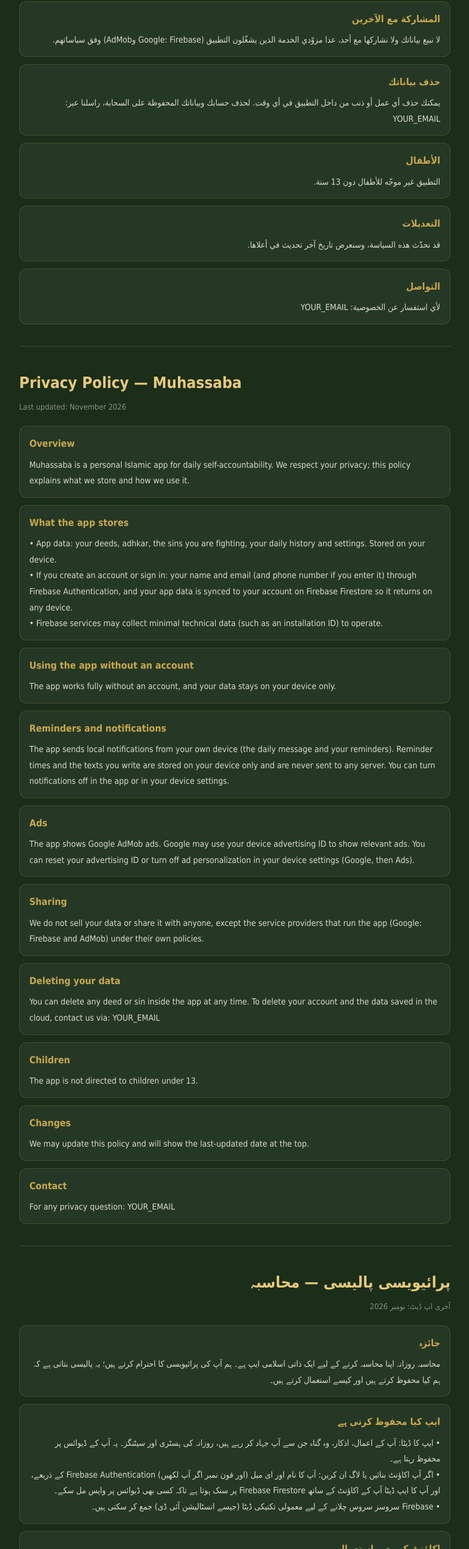
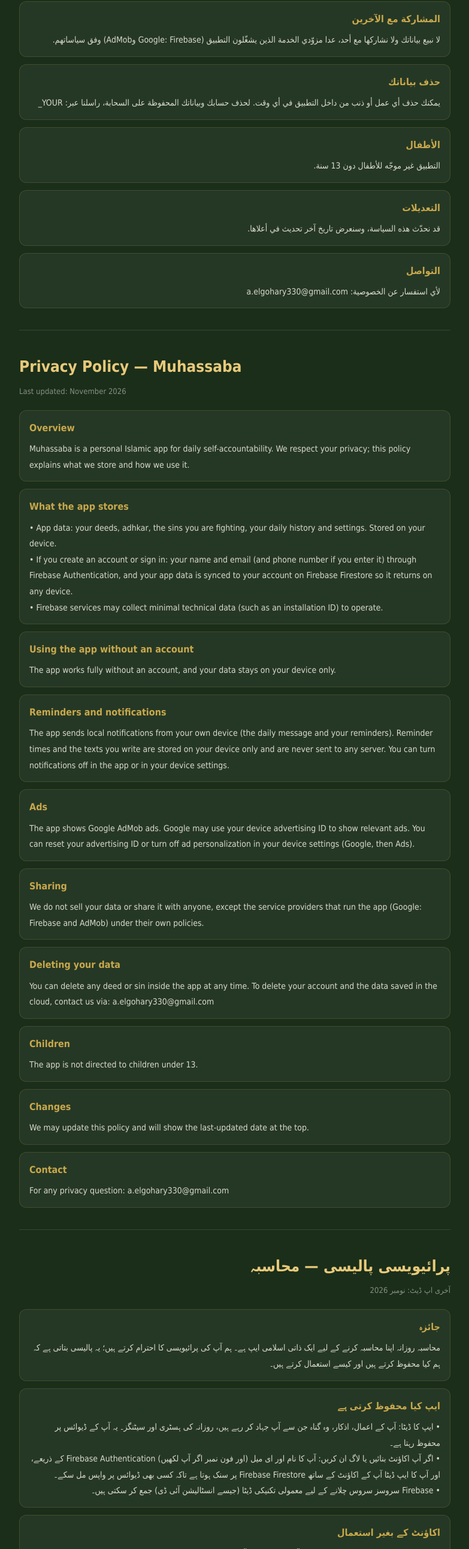
Before and after one commit to aelgohary330-crypto/muhassabah, a plain HTML site: page privacy-policy.html in a window 1280 px wide. Shown: the part 837-3420 px from the top of the page at 60% size, without its empty margins (248-1031 px from the left). Drawn offline with Linux system fonts and the light colour scheme.

Commit message:
Update contact email in privacy policy

```diff
--- a/privacy-policy.html
+++ b/privacy-policy.html
@@ -35,10 +35,10 @@
 <div class="sec"><h2>التذكيرات والإشعارات</h2><p>يرسل التطبيق إشعارات محلية من جهازك نفسه (الرسالة اليومية وتذكيراتك). أوقات التذكيرات ونصوصها التي تكتبها تُحفظ على جهازك فقط ولا تُرسل إلى أي خادم. يمكنك إيقاف الإشعارات من التطبيق أو من إعدادات جهازك.</p></div>
 <div class="sec"><h2>الإعلانات</h2><p>يعرض التطبيق إعلانات Google AdMob. قد تستخدم Google معرّف الإعلانات في جهازك لعرض إعلانات مناسبة. يمكنك إعادة ضبط معرّف الإعلانات أو إيقاف تخصيصها من إعدادات جهازك (Google ثم الإعلانات).</p></div>
 <div class="sec"><h2>المشاركة مع الآخرين</h2><p>لا نبيع بياناتك ولا نشاركها مع أحد، عدا مزوّدي الخدمة الذين يشغّلون التطبيق (Google: Firebase وAdMob) وفق سياساتهم.</p></div>
-<div class="sec"><h2>حذف بياناتك</h2><p>يمكنك حذف أي عمل أو ذنب من داخل التطبيق في أي وقت. لحذف حسابك وبياناتك المحفوظة على السحابة، راسلنا عبر: YOUR_EMAIL</p></div>
+<div class="sec"><h2>حذف بياناتك</h2><p>يمكنك حذف أي عمل أو ذنب من داخل التطبيق في أي وقت. لحذف حسابك وبياناتك المحفوظة على السحابة، راسلنا عبر: YOUR_</p></div>
 <div class="sec"><h2>الأطفال</h2><p>التطبيق غير موجّه للأطفال دون 13 سنة.</p></div>
 <div class="sec"><h2>التعديلات</h2><p>قد نحدّث هذه السياسة، وسنعرض تاريخ آخر تحديث في أعلاها.</p></div>
-<div class="sec"><h2>التواصل</h2><p>لأي استفسار عن الخصوصية: YOUR_EMAIL</p></div>
+<div class="sec"><h2>التواصل</h2><p>لأي استفسار عن الخصوصية: a.elgohary330@gmail.com</p></div>
 </section>
 <hr>
 <section id="en" dir="ltr" lang="en">
@@ -52,10 +52,10 @@
 <div class="sec"><h2>Reminders and notifications</h2><p>The app sends local notifications from your own device (the daily message and your reminders). Reminder times and the texts you write are stored on your device only and are never sent to any server. You can turn notifications off in the app or in your device settings.</p></div>
 <div class="sec"><h2>Ads</h2><p>The app shows Google AdMob ads. Google may use your device advertising ID to show relevant ads. You can reset your advertising ID or turn off ad personalization in your device settings (Google, then Ads).</p></div>
 <div class="sec"><h2>Sharing</h2><p>We do not sell your data or share it with anyone, except the service providers that run the app (Google: Firebase and AdMob) under their own policies.</p></div>
-<div class="sec"><h2>Deleting your data</h2><p>You can delete any deed or sin inside the app at any time. To delete your account and the data saved in the cloud, contact us via: YOUR_EMAIL</p></div>
+<div class="sec"><h2>Deleting your data</h2><p>You can delete any deed or sin inside the app at any time. To delete your account and the data saved in the cloud, contact us via: a.elgohary330@gmail.com</p></div>
 <div class="sec"><h2>Children</h2><p>The app is not directed to children under 13.</p></div>
 <div class="sec"><h2>Changes</h2><p>We may update this policy and will show the last-updated date at the top.</p></div>
-<div class="sec"><h2>Contact</h2><p>For any privacy question: YOUR_EMAIL</p></div>
+<div class="sec"><h2>Contact</h2><p>For any privacy question: a.elgohary330@gmail.com</p></div>
 </section>
 <hr>
 <section id="ur" dir="rtl" lang="ur">
@@ -69,10 +69,10 @@
 <div class="sec"><h2>یاد دہانیاں اور نوٹیفکیشن</h2><p>ایپ آپ کے اپنے ڈیوائس سے مقامی نوٹیفکیشن بھیجتی ہے (روزانہ پیغام اور آپ کی یاد دہانیاں)۔ یاد دہانیوں کے اوقات اور آپ کا لکھا ہوا متن صرف آپ کے ڈیوائس پر محفوظ رہتا ہے اور کسی سرور کو نہیں بھیجا جاتا۔ آپ نوٹیفکیشن ایپ یا ڈیوائس سیٹنگز سے بند کر سکتے ہیں۔</p></div>
 <div class="sec"><h2>اشتہارات</h2><p>ایپ Google AdMob کے اشتہارات دکھاتی ہے۔ Google مناسب اشتہارات دکھانے کے لیے آپ کے ڈیوائس کی ایڈورٹائزنگ آئی ڈی استعمال کر سکتا ہے۔ آپ ڈیوائس سیٹنگز (Google پھر اشتہارات) سے ایڈورٹائزنگ آئی ڈی ری سیٹ یا اشتہارات کی تخصیص بند کر سکتے ہیں۔</p></div>
 <div class="sec"><h2>شیئرنگ</h2><p>ہم آپ کا ڈیٹا نہ بیچتے ہیں اور نہ کسی سے شیئر کرتے ہیں، سوائے ان سروس فراہم کنندگان کے جو ایپ چلاتے ہیں (Google: Firebase اور AdMob) اور ان کی اپنی پالیسیوں کے مطابق۔</p></div>
-<div class="sec"><h2>اپنا ڈیٹا حذف کرنا</h2><p>آپ ایپ کے اندر کسی بھی وقت کوئی عمل یا گناہ حذف کر سکتے ہیں۔ اپنا اکاؤنٹ اور کلاؤڈ پر محفوظ ڈیٹا حذف کرنے کے لیے رابطہ کریں: YOUR_EMAIL</p></div>
+<div class="sec"><h2>اپنا ڈیٹا حذف کرنا</h2><p>آپ ایپ کے اندر کسی بھی وقت کوئی عمل یا گناہ حذف کر سکتے ہیں۔ اپنا اکاؤنٹ اور کلاؤڈ پر محفوظ ڈیٹا حذف کرنے کے لیے رابطہ کریں: a.elgohary330@gmail.com</p></div>
 <div class="sec"><h2>بچے</h2><p>ایپ 13 سال سے کم عمر بچوں کے لیے نہیں ہے۔</p></div>
 <div class="sec"><h2>تبدیلیاں</h2><p>ہم یہ پالیسی اپ ڈیٹ کر سکتے ہیں اور آخری اپ ڈیٹ کی تاریخ اوپر دکھائیں گے۔</p></div>
-<div class="sec"><h2>رابطہ</h2><p>پرائیویسی سے متعلق کسی بھی سوال کے لیے: YOUR_EMAIL</p></div>
+<div class="sec"><h2>رابطہ</h2><p>پرائیویسی سے متعلق کسی بھی سوال کے لیے: a.elgohary330@gmail.com</p></div>
 </section>
 </div>
 </body>
```
